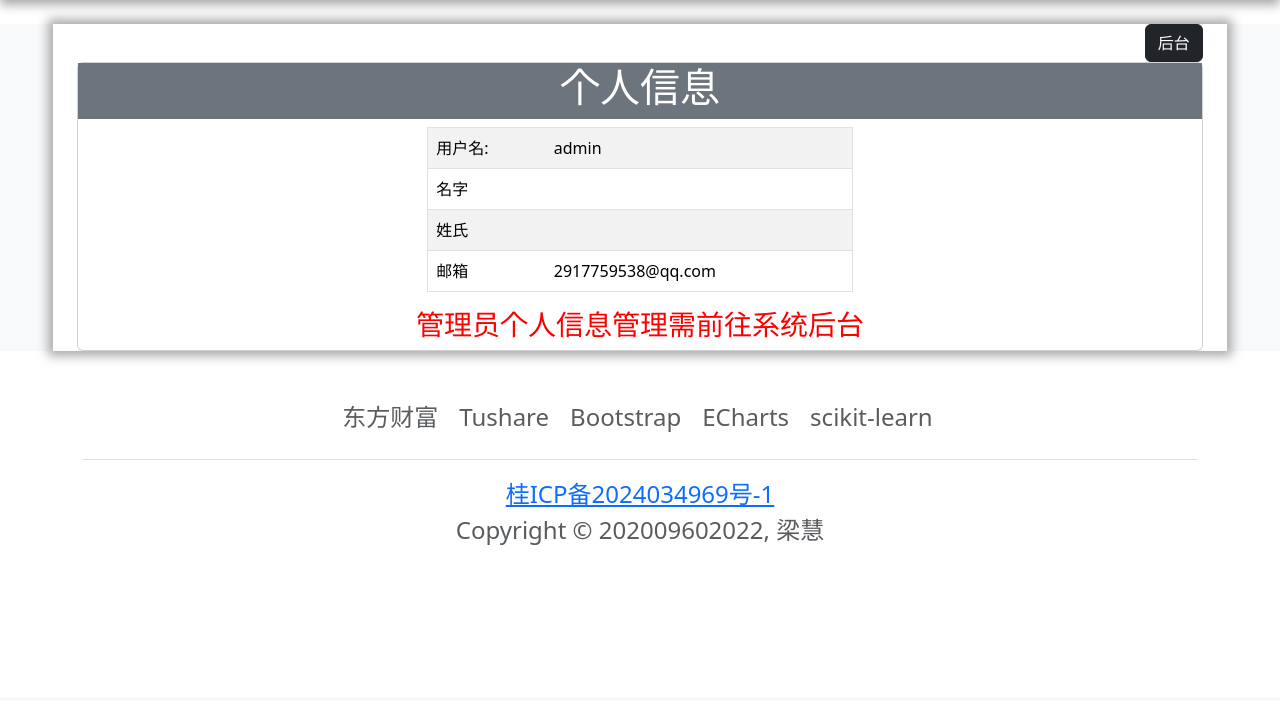
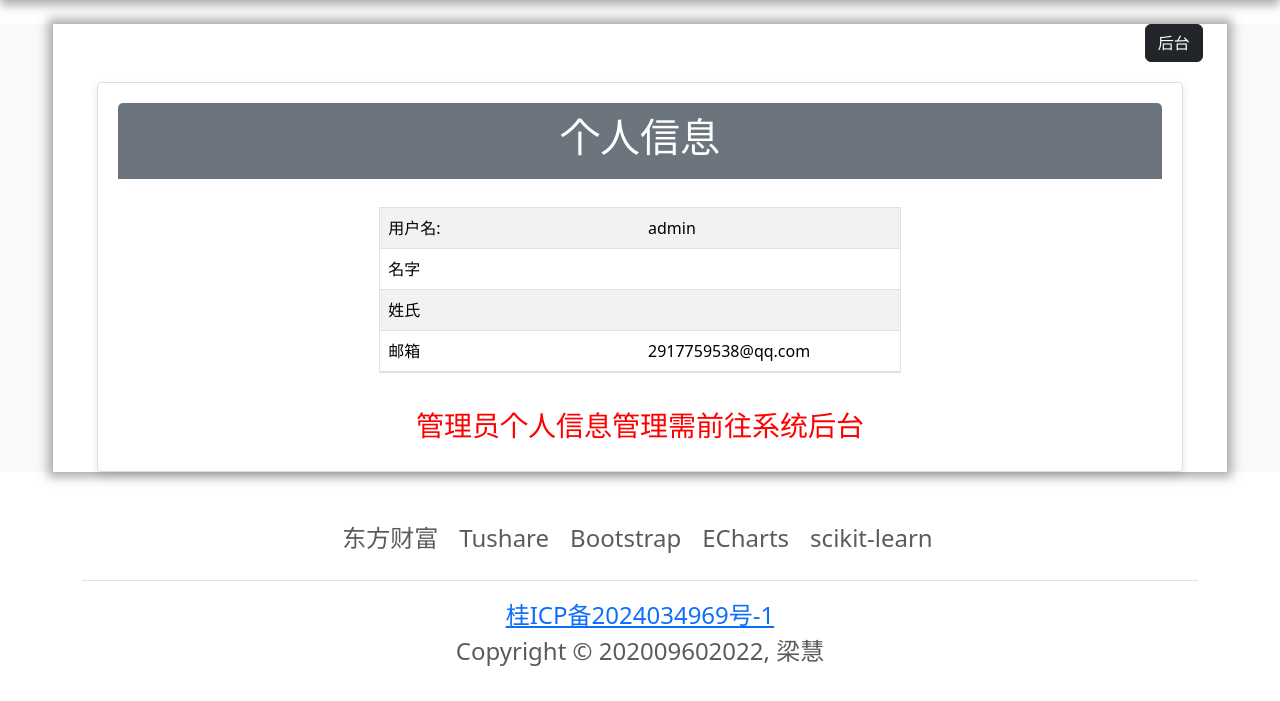
Before and after one commit to lianghui32/StockMing, a Django app: page /user_view/ in a window 1280 px wide. Shown: the part 103-804 px from the top of the page. Before the commit the page ends 648 px from the top, so only its background shows below. Run offline with Django 4.2, Linux system fonts and the light colour scheme; a user stored in the database is signed in; some libraries are stand-ins or nearby versions.

Commit message:
适配了移动端的几个明显错误，没改完

```diff
--- a/stock_all/templates/layout.html
+++ b/stock_all/templates/layout.html
@@ -7,9 +7,8 @@
     <title>{% block title %}股票数据挖掘分析系统{% endblock %}</title>
     <base href="/">
 
-    <link href="https://cdn.jsdelivr.net/npm/bootstrap@5.3.3/dist/css/bootstrap.min.css" rel="stylesheet" integrity="sha384-QWTKZyjpPEjISv5WaRU9OFeRpok6YctnYmDr5pNlyT2bRjXh0JMhjY6hW+ALEwIH" crossorigin="anonymous">
-    <script src="https://cdn.staticfile.org/echarts/4.3.0/echarts.min.js" ></script>
-    <script src="https://cdn.bootcdn.net/ajax/libs/jquery/3.4.1/jquery.min.js"></script>
+    <link href="https://cdn.jsdelivr.net/npm/bootstrap@5.3.3/dist/css/bootstrap.min.css" rel="stylesheet"
+          integrity="sha384-QWTKZyjpPEjISv5WaRU9OFeRpok6YctnYmDr5pNlyT2bRjXh0JMhjY6hW+ALEwIH" crossorigin="anonymous">
     <style>
 
         body {
@@ -34,6 +33,8 @@
             background-image: url("{% static '/img/img.png'%}");
             background-repeat: no-repeat;
             background-size: cover;
+            max-width: 100%; /* 确保图片不会超过其容器的宽度 */
+            height: auto; /* 保持图片的宽高比 */
         }
 
         #back-to-top {
@@ -48,6 +49,11 @@
             background-repeat: no-repeat;
             border-radius: 5px;
             cursor: pointer;
+        }
+
+        img {
+            max-width: 100%; /* 确保图片不会超过其容器的宽度 */
+            height: auto; /* 保持图片的宽高比 */
         }
     </style>
 
@@ -132,6 +138,8 @@
 </div>
 
 </body>
+    <script src="https://cdn.jsdelivr.net/npm/echarts@5.3.0/dist/echarts.min.js"></script>
+    <script src="https://cdn.bootcdn.net/ajax/libs/jquery/3.4.1/jquery.min.js"></script>
 <script>
     $(document).ready(function () {
         var button = $('#back-to-top');
--- a/stock_all/templates/prediction.html
+++ b/stock_all/templates/prediction.html
@@ -6,8 +6,7 @@
 {% endblock %}
 
 {% block content %}
-    <script src="https://cdn.jsdelivr.net/npm/echarts@5.3.0/dist/echarts.min.js"></script>
-    <script src="https://cdn.bootcdn.net/ajax/libs/jquery/3.4.1/jquery.min.js"></script>
+
     <h2>输入以下数据</h2>
 
     <div class="input-group mb-3">
@@ -148,7 +147,8 @@
     -->
     </div>
 
-
+    <script src="https://cdn.jsdelivr.net/npm/echarts@5.3.0/dist/echarts.min.js"></script>
+    <script src="https://cdn.bootcdn.net/ajax/libs/jquery/3.4.1/jquery.min.js"></script>
     <script>
         $(document).ready(function () {
             var today = new Date();
--- a/stock_all/templates/user_view.html
+++ b/stock_all/templates/user_view.html
@@ -1,5 +1,51 @@
 {% extends 'layout.html' %}
 {% block title %}个人信息{% endblock %}
+{% block css %}
+    <style>
+      .card {
+            display: flex;
+            flex-direction: column;
+            align-items: center;
+            padding: 20px;
+            border: 1px solid #ddd;
+            border-radius: 5px;
+            box-shadow: 0 4px 8px rgba(0, 0, 0, 0.1);
+            margin: 20px;
+        }
+
+        .card .h5 {
+            width: 100%;
+            text-align: center;
+            background-color: #6c757d;
+            color: white;
+            padding: 10px 0;
+            border-radius: 5px 5px 0 0;
+        }
+
+        .card .table-container {
+            width: 50%;
+            margin-top: 20px;
+        }
+
+        .card .table-container table {
+            width: 100%;
+        }
+
+        .card .table-container table tr {
+            display: flex;
+            justify-content: space-between;
+        }
+
+        .card .table-container table td {
+            flex: 1;
+        }
+
+        .card .text-center {
+            margin-top: 20px;
+            width: 100%;
+        }
+    </style>
+{% endblock %}
 {% block content %}
     {% if user.is_superuser %}
         <div style="text-align: right">
@@ -12,7 +58,7 @@
         <div class="h5 text-bg-secondary">
             <h1 style="text-align: center">个人信息</h1>
         </div>
-        <div class="container" style="width: 40%">
+        <div class="table-container">
             <table class="table table-striped table-hover border">
                 <tr>
                     <td>用户名:</td>
```
Also changed, not shown: stock_all/templates/change_password.html (+47 -1 lines), stock_all/templates/registration/login.html (+41 -3 lines), stock_all/templates/registration/register.html (+42 -3 lines), stock_all/templates/user_edit.html (+47 -1 lines), db.sqlite3, 1 other file.
